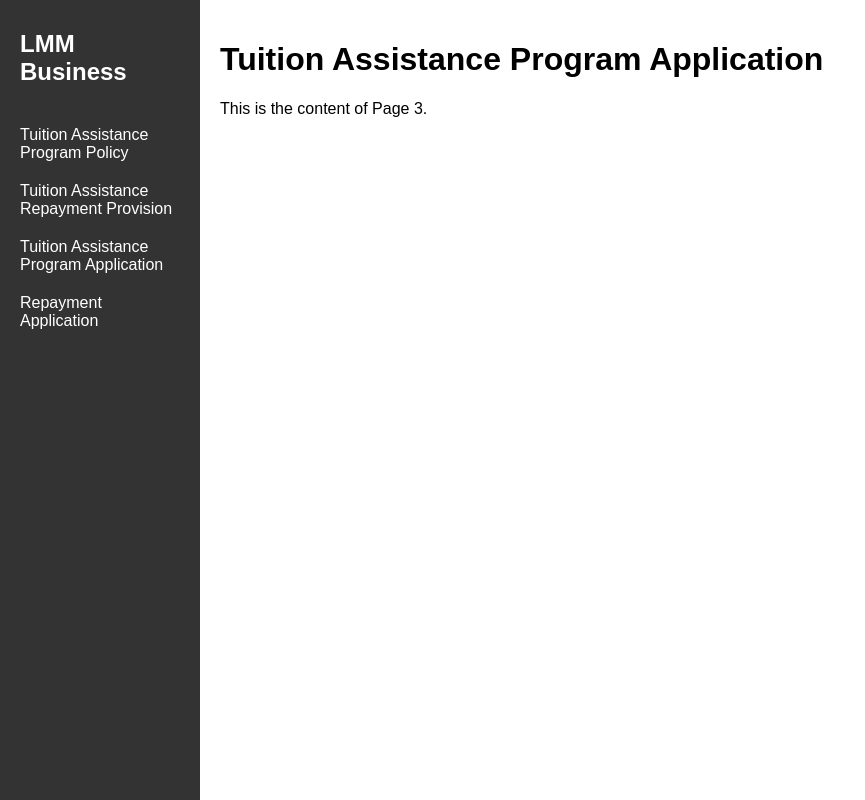
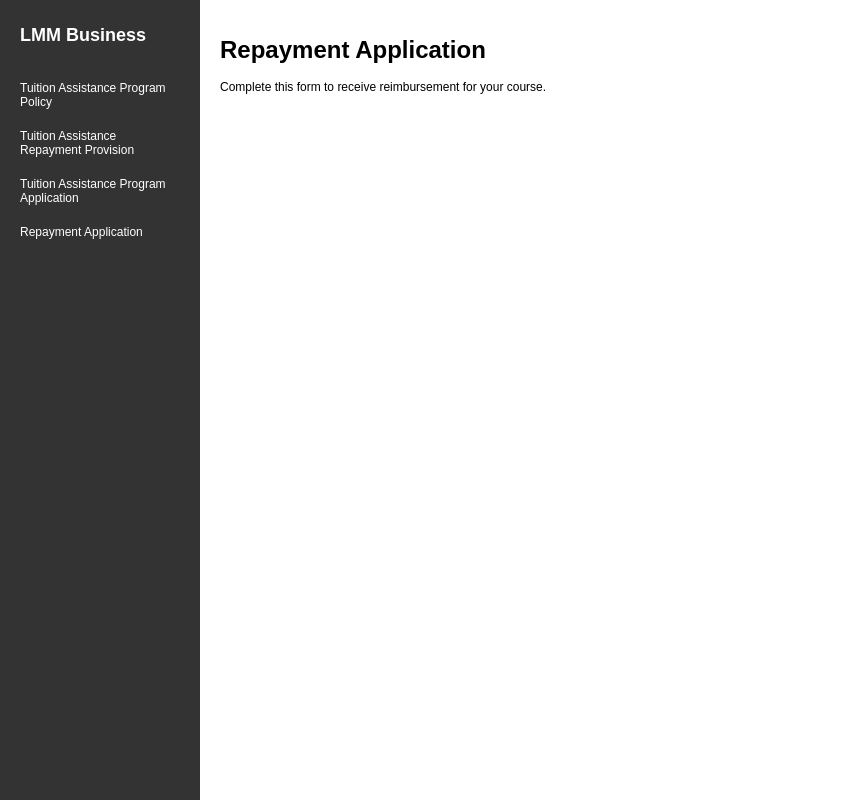
Before and after one commit to lngocta/PTW320_LMM, a plain HTML site: page repaymentapp.html in a window 1280 px wide. Shown: the whole page, without its empty margins (0-865 px from the left). Drawn offline with Linux system fonts and the light colour scheme.

Commit message:
txt sz edit

```diff
--- a/repaymentapp.html
+++ b/repaymentapp.html
@@ -15,8 +15,8 @@
         <a href="repaymentapp.html">Repayment Application</a>
     </nav>
     <main>
-        <h1>Tuition Assistance Program Application</h1>
-        <p>This is the content of Page 3.</p>
+        <h1>Repayment Application</h1>
+        <p>Complete this form to receive reimbursement for your course.</p>
     </main>
 </body>
 </html>
--- a/styles.css
+++ b/styles.css
@@ -3,6 +3,7 @@ body {
     margin: 0;
     padding: 0;
     display: flex;
+    font-size: 12px;
 }
 
 nav {
```
Also changed, not shown: tappolicy.html (+1 -0 lines).
